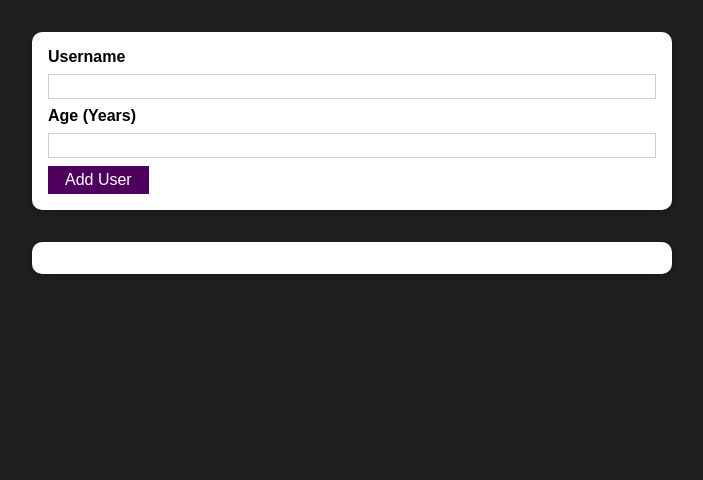
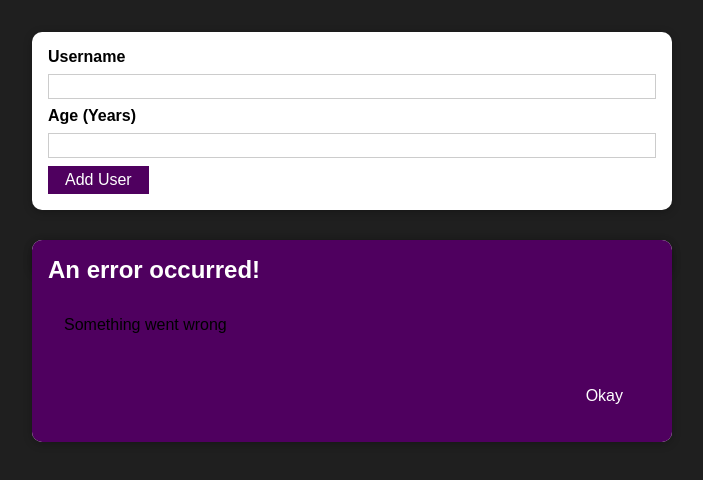
Before and after one commit to jefrey05/react-userlist-app, a React (Create React App) app: page / in a window 1280 px wide. Shown: the top 480 px of the page, without its empty margins (288-991 px from the left). Built offline with nearby package versions, Linux system fonts and the light colour scheme.

Commit message:
add users to list

```diff
--- /dev/null
+++ b/src/components/UI/ErrorModal.js
@@ -0,0 +1,21 @@
+import React from "react";
+import Card from './Card';
+import Button from './Button';
+import classes from './ErrorModal.module.css';
+const ErrorModal = props =>{
+  return (<Card className = {classes.modal}>
+    <header className={classes.header}>
+        <h2>{props.title}</h2>
+        <div className={classes.content}>
+            <p>{props.message}</p>
+        </div>
+        <footer className={classes.actions}>
+            <Button>Okay</Button>
+        </footer>
+    </header>
+  </Card>
+  );
+
+  }
+
+export default ErrorModal;
--- /dev/null
+++ b/src/components/UI/ErrorModal.module.css
@@ -0,0 +1,45 @@
+.backdrop {
+    position: fixed;
+    top: 0;
+    left: 0;
+    width: 100%;
+    height: 100vh;
+    z-index: 10;
+    background: rgba(0, 0, 0, 0.75);
+  }
+
+  .modal {
+    position: fixed;
+    top: 30vh;
+    left: 10%;
+    width: 80%;
+    z-index: 100;
+    overflow: hidden;
+  }
+
+  .header {
+    background: #4f005f;
+    padding: 1rem;
+  }
+
+  .header h2 {
+    margin: 0;
+    color: white;
+  }
+
+  .content {
+    padding: 1rem;
+  }
+
+  .actions {
+    padding: 1rem;
+    display: flex;
+    justify-content: flex-end;
+  }
+
+  @media (min-width: 768px) {
+    .modal {
+      left: calc(50% - 20rem);
+      width: 40rem;
+    }
+  }
--- a/src/components/Users/AddUser.js
+++ b/src/components/Users/AddUser.js
@@ -2,6 +2,7 @@ import React,{useState} from "react";
 import Card from '../UI/Card';
 import classes from './AddUser.module.css'
 import Button from '../UI/Button';
+import ErrorModal from "../UI/ErrorModal";
 const AddUser = (props) => {
     const [enteredUsername, setEnteredUsername] = useState('');
     const [enteredAge, setEnteredAge] = useState('');
@@ -31,6 +32,8 @@ const AddUser = (props) => {
     setEnteredAge(event.target.value);
    }
   return (
+    <div>
+      <ErrorModal title = "An error occurred!" message = "Something went wrong"/>
     <Card className = {classes.input}>
       <form onSubmit={addUserHandler}>
         <label htmlFor="username">Username</label>
@@ -41,6 +44,7 @@ const AddUser = (props) => {
         <Button type="submit">Add User</Button>
       </form>
     </Card>
+    </div>
   );
 };
 
```
